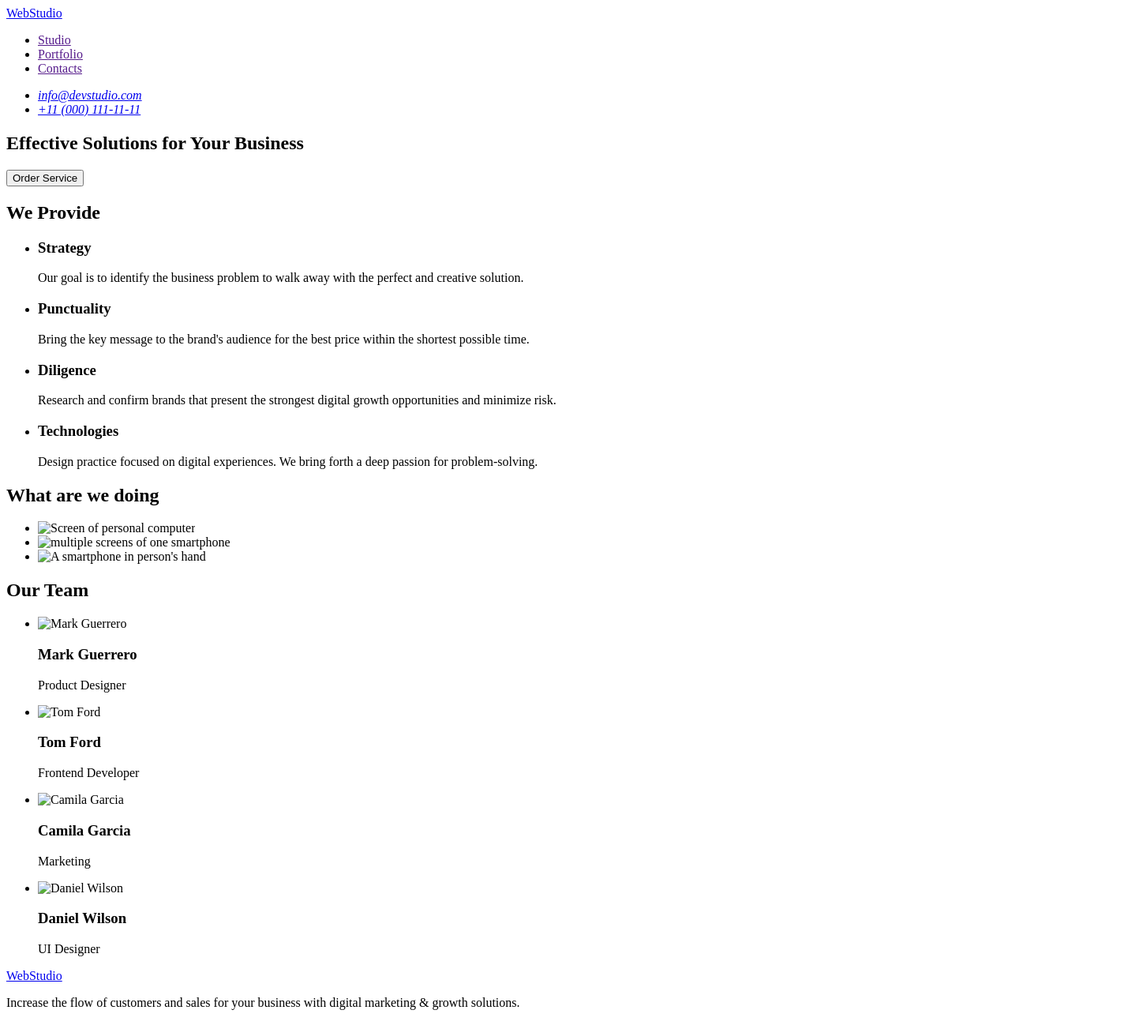
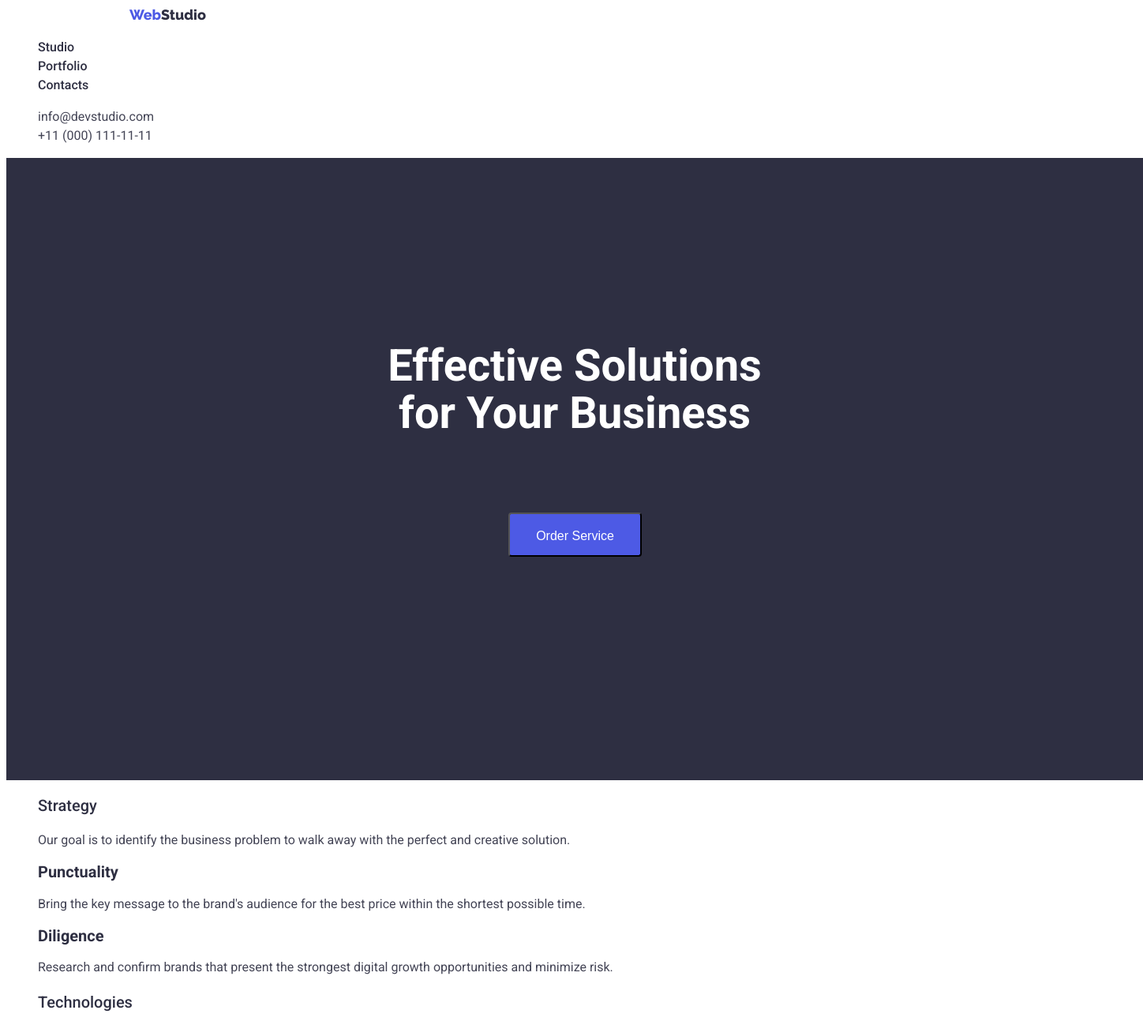
Before and after one commit to AndriiBi/goit-markup-hw-02, a plain HTML site: page index.html in a window 1280 px wide. Shown: the top 1298 px of the page at 79% size, 1448 px wide, since content can reach past the window. Drawn offline with Linux system fonts and the light colour scheme.

Commit message:
Main page + Portfolio page (html+css)

```diff
--- /dev/null
+++ b/css/styles.css
@@ -0,0 +1,206 @@
+body {
+  font-family: "Roboto", sans-serif;
+  color: #2e2f42;
+  background-color: #ffffff;
+  line-height: 1.5;
+}
+
+ul {
+  list-style-type: none;
+}
+
+a {
+  text-decoration: none;
+}
+
+.logo-web {
+  color: #4d5ae5;
+  font-size: 18px;
+  font-family: "Raleway", sans-serif;
+  font-weight: 800;
+  text-align: left;
+  line-height: 1.166;
+  margin-left: 156px;
+}
+
+.logo-studio {
+  color: #2e2f42;
+  font-size: 18px;
+  font-family: "Raleway", sans-serif;
+  font-weight: 800;
+  text-align: left;
+  line-height: 1.166;
+}
+
+.header-link {
+  color: #2e2f42;
+  font-size: 16px;
+  font-weight: 500;
+  text-align: left;
+}
+
+.header-link:focus,
+.header-link:hover {
+  color: #404bbf;
+}
+
+.mail-link {
+  color: #434455;
+  font-style: normal;
+  line-height: 1.5;
+}
+
+.mail-link :focus,
+.mail-link:hover {
+  color: #404bbf;
+}
+
+.tel-link {
+  color: #434455;
+  font-style: normal;
+  line-height: 1.5;
+}
+
+.tel-link:focus,
+.tel-link:hover {
+  color: #404bbf;
+}
+
+.main-section {
+  background-color: #2e2f42;
+  width: 1440px;
+  height: 600px;
+  padding-top: 188px;
+}
+
+.main-section-title {
+  color: #ffffff;
+  font-size: 56px;
+  font-weight: 700;
+  text-align: center;
+  line-height: 1.07;
+  width: 496px;
+  height: 120px;
+  margin-left: 472px;
+}
+
+.order-btn {
+  background-color: #4d5ae5;
+  color: #ffffff;
+  font-weight: 500;
+  font-size: 16px;
+  line-height: 1.5;
+  text-align: center;
+  border-radius: 4px;
+  text-shadow: none;
+  width: 169px;
+  height: 56px;
+  margin-left: 636px;
+  margin-top: 48px;
+  margin-bottom: 188px;
+  padding-top: 16px;
+  padding-bottom: 16px;
+  padding-left: 32px;
+  padding-right: 32px;
+  cursor: pointer;
+}
+
+.order-btn:hover {
+  background-color: #404bbf;
+}
+
+.features-title {
+  color: #2e2f42;
+  font-weight: 500;
+  font-size: 20px;
+  line-height: 1.2;
+}
+
+.features-title-text {
+  color: #434455;
+  font-size: 16px;
+  line-height: 1.5;
+}
+
+h2 {
+  color: #2e2f42;
+  text-align: center;
+  font-size: 36px;
+  line-height: 0.9;
+}
+
+h3 {
+  color: #2e2f42;
+  text-align: left;
+  font-size: 20px;
+  line-height: 0.83;
+}
+
+.team-name {
+  text-align: center;
+}
+
+.team-text {
+  color: #434455;
+  font-size: 16px;
+  text-align: center;
+}
+
+footer {
+  background-color: #2e2f42;
+  width: 1440px;
+  height: 312px;
+}
+
+.footer-logo-web {
+  color: #4d5ae5;
+  font-size: 18px;
+  font-family: "Raleway", sans-serif;
+  font-weight: 800;
+  text-align: left;
+  line-height: 1.166;
+  margin-left: 156px;
+}
+
+.footer-logo-studio {
+  color: #f4f4fd;
+  font-size: 18px;
+  font-family: "Raleway", sans-serif;
+  font-weight: 800;
+  text-align: left;
+  line-height: 1.166;
+}
+
+.footer-text {
+  color: #f4f4fd;
+  font-size: 16px;
+  text-align: left;
+}
+
+.filter-btn-all {
+  background-color: #404bbf;
+  color: #ffffff;
+  cursor: pointer;
+  border-radius: 4px;
+  font-size: 16px;
+  text-shadow: none;
+  width: 69px;
+  height: 48px;
+  text-align: center;
+}
+
+.filter-btn {
+  background-color: #e7e9fc;
+  color: #4d5ae5;
+  cursor: pointer;
+  border-radius: 4px;
+  font-size: 16px;
+  text-shadow: none;
+  text-align: center;
+}
+
+.img-text {
+  color: #434455;
+  font-size: 16px;
+  text-align: left;
+}
--- a/index.html
+++ b/index.html
@@ -4,66 +4,84 @@
     <meta charset="UTF-8" />
     <meta name="description" content="WebStudio main page" />
     <title>WebStudio</title>
+    <link rel="stylesheet" href="./css/styles.css" />
+    <link rel="preconnect" href="https://fonts.googleapis.com" />
+    <link rel="preconnect" href="https://fonts.gstatic.com" crossorigin />
+    <link
+      href="https://fonts.googleapis.com/css2?family=Raleway:wght@800&family=Roboto:wght@400;500;700;900&display=swap"
+      rel="stylesheet"
+    />
   </head>
+
   <body>
     <header>
       <nav>
-        <a href="./index.html">WebStudio</a>
+        <a href="./index.html"
+          ><span class="logo-web">Web</span
+          ><span class="logo-studio">Studio</span></a
+        >
         <ul>
           <li>
-            <a href="">Studio</a>
+            <a href="./index.html" class="header-link">Studio</a>
           </li>
           <li>
-            <a href="">Portfolio</a>
+            <a href="./portfolio.html" class="header-link">Portfolio</a>
           </li>
           <li>
-            <a href="">Contacts</a>
+            <a href="./index.html" class="header-link">Contacts</a>
           </li>
         </ul>
       </nav>
       <address>
         <ul>
           <li>
-            <a href="mailto:info@devstudio.com">info@devstudio.com</a>
+            <a href="mailto:info@devstudio.com" class="mail-link"
+              >info@devstudio.com</a
+            >
           </li>
           <li>
-            <a href="tel:+110001111111">+11 (000) 111-11-11</a>
+            <a href="tel:+110001111111" class="tel-link">+11 (000) 111-11-11</a>
           </li>
         </ul>
       </address>
     </header>
+
     <main>
-      <section>
-        <h1>Effective Solutions for Your Business</h1>
-        <button type="button">Order Service</button>
+      <section class="main-section">
+        <h1 class="main-section-title">
+          Effective Solutions for Your Business
+        </h1>
+        <button type="button" class="order-btn">Order Service</button>
       </section>
       <section>
+        <!--
         <h2>We Provide</h2>
+        -->
         <ul>
           <li>
-            <h3>Strategy</h3>
-            <p>
+            <h3 class="features-title">Strategy</h3>
+            <p class="features-title-text">
               Our goal is to identify the business problem to walk away with the
               perfect and creative solution.
             </p>
           </li>
           <li>
-            <h3>Punctuality</h3>
-            <p>
+            <h3 class="section-service-title">Punctuality</h3>
+            <p class="features-title-text">
               Bring the key message to the brand's audience for the best price
               within the shortest possible time.
             </p>
           </li>
           <li>
-            <h3>Diligence</h3>
-            <p>
+            <h3 class="section-service-title">Diligence</h3>
+            <p class="features-title-text">
               Research and confirm brands that present the strongest digital
               growth opportunities and minimize risk.
             </p>
           </li>
           <li>
-            <h3>Technologies</h3>
-            <p>
+            <h3 class="features-title">Technologies</h3>
+            <p class="features-title-text">
               Design practice focused on digital experiences. We bring forth a
               deep passion for problem-solving.
             </p>
@@ -71,7 +89,7 @@
         </ul>
       </section>
       <section>
-        <h2>What are we doing</h2>
+        <h2 class="engage-title">What are we doing</h2>
         <ul>
           <li>
             <img
@@ -83,7 +101,7 @@
           <li>
             <img
               src="./images/img2.jpg"
-              alt="multiple screens of one smartphone"
+              alt="Multiple screens of one smartphone"
               width="360"
             />
           </li>
@@ -101,30 +119,34 @@
         <ul>
           <li>
             <img src="./images/mark.jpg" alt="Mark Guerrero" width="264" />
-            <h3>Mark Guerrero</h3>
-            <p>Product Designer</p>
+            <h3 class="team-name">Mark Guerrero</h3>
+            <p class="team-text">Product Designer</p>
           </li>
           <li>
             <img src="./images/tom.jpg" alt="Tom Ford" width="264" />
-            <h3>Tom Ford</h3>
-            <p>Frontend Developer</p>
+            <h3 class="team-name">Tom Ford</h3>
+            <p class="team-text">Frontend Developer</p>
           </li>
           <li>
             <img src="./images/camila.jpg" alt="Camila Garcia" width="264" />
-            <h3>Camila Garcia</h3>
-            <p>Marketing</p>
+            <h3 class="team-name">Camila Garcia</h3>
+            <p class="team-text">Marketing</p>
           </li>
           <li>
             <img src="./images/daniel.jpg" alt="Daniel Wilson" width="264" />
-            <h3>Daniel Wilson</h3>
-            <p>UI Designer</p>
+            <h3 class="team-name">Daniel Wilson</h3>
+            <p class="team-text">UI Designer</p>
           </li>
         </ul>
       </section>
     </main>
+
     <footer>
-      <a href="./index.html">WebStudio</a>
-      <p>
+      <a href="./index.html"
+        ><span class="footer-logo-web">Web</span
+        ><span class="footer-logo-studio">Studio</span></a
+      >
+      <p class="footer-text">
         Increase the flow of customers and sales for your business with digital
         marketing & growth solutions.
       </p>
```
Also changed, not shown: portfolio.html (added, +153 -0 lines), images/camila.jpg (added), images/daniel.jpg (added), images/image1.jpg (added), images/image2.jpg (added), images/image3.jpg (added), images/image4.jpg (added), images/image5.jpg (added), images/image6.jpg (added), images/image7.jpg (added), images/image8.jpg (added), images/image9.jpg (added), images/img1.jpg (added), images/img2.jpg (added), 3 more files.
